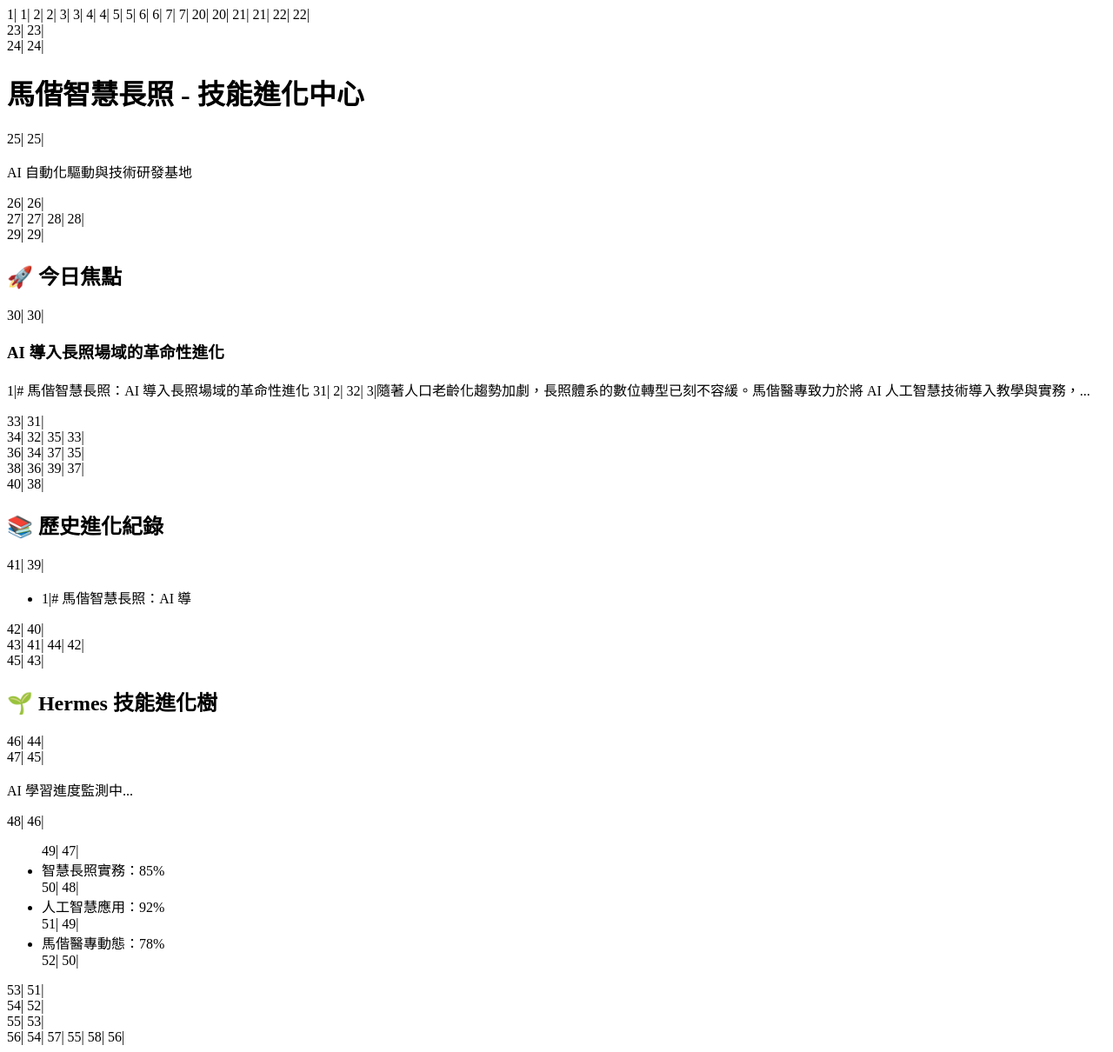
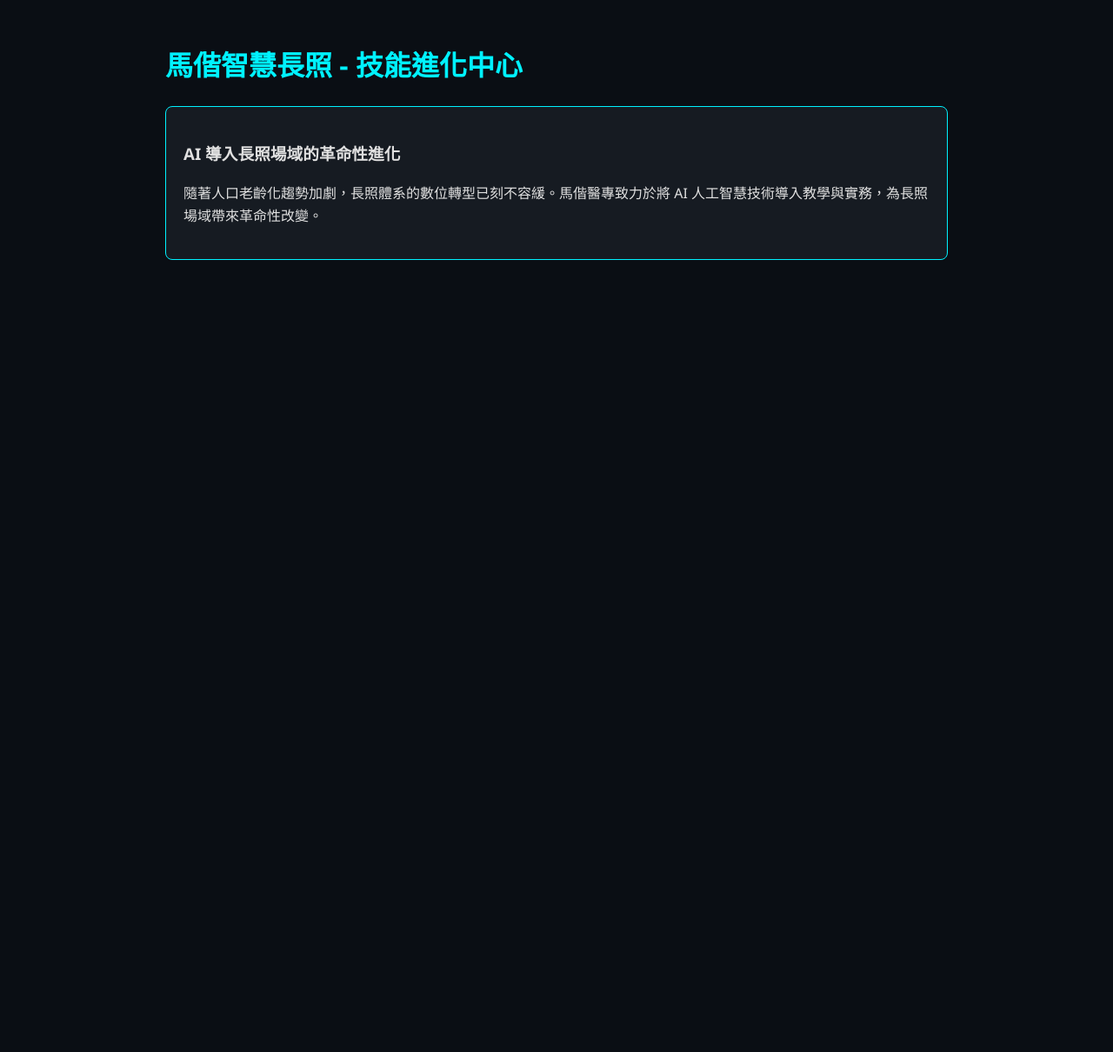
Before and after one commit to openclaw19830331-tw/mackay-smart-care, a plain HTML site: page index.html in a window 1280 px wide. Shown: the whole page at 87% size. After the commit the page ends 800 px from the top, so only its background shows below. Drawn offline with Linux system fonts and the light colour scheme.

Commit message:
Fix: Clean up corrupted HTML file

```diff
--- a/index.html
+++ b/index.html
@@ -1,58 +1,23 @@
-     1|     1|<!DOCTYPE html>
-     2|     2|<html lang="zh-Hant">
-     3|     3|<head>
-     4|     4|    <meta charset="UTF-8">
-     5|     5|    <meta name="viewport" content="width=device-width, initial-scale=1.0">
-     6|     6|    <title>馬偕智慧長照 - 技能進化中心</title>
-     7|     7|    <style>
-     8|     8|        body { background: #0a0e14; color: #e0e0e0; font-family: 'Segoe UI', sans-serif; line-height: 1.6; padding: 20px; }
-     9|     9|        .container { max-width: 900px; margin: auto; }
-    10|    10|        header { border-bottom: 2px solid #00f2ff; padding-bottom: 20px; margin-bottom: 30px; }
-    11|    11|        h1 { color: #00f2ff; margin: 0; }
-    12|    12|        .hero { border: 1px solid #00f2ff; padding: 20px; border-radius: 8px; background: #161b22; }
-    13|    13|        .posts-grid { display: grid; grid-template-columns: repeat(auto-fit, minmax(280px, 1fr)); gap: 20px; margin: 30px 0; }
-    14|    14|        .post-card { background: #1c222d; padding: 15px; border-radius: 8px; border-left: 4px solid #00f2ff; }
-    15|    15|        .archive { margin-top: 50px; }
-    16|    16|        details { background: #161b22; padding: 10px; border-radius: 5px; margin-bottom: 10px; }
-    17|    17|        summary { cursor: pointer; font-weight: bold; color: #00f2ff; }
-    18|    18|        .skill-tree { margin-top: 50px; padding: 20px; background: #0d1117; border: 1px solid #30363d; border-radius: 8px; }
-    19|    19|    </style>
-    20|    20|</head>
-    21|    21|<body>
-    22|    22|    <div class="container">
-    23|    23|        <header>
-    24|    24|            <h1>馬偕智慧長照 - 技能進化中心</h1>
-    25|    25|            <p>AI 自動化驅動與技術研發基地</p>
-    26|    26|        </header>
-    27|    27|
-    28|    28|        <section class="hero" id="top-post">
-    29|    29|            <h2>🚀 今日焦點</h2>
-    30|    30|            <div class="hero-content"><h3>AI 導入長照場域的革命性進化</h3><p>     1|# 馬偕智慧長照：AI 導入長照場域的革命性進化
-    31|     2|
-    32|     3|隨著人口老齡化趨勢加劇，長照體系的數位轉型已刻不容緩。馬偕醫專致力於將 AI 人工智慧技術導入教學與實務，...</p></div>
-    33|    31|        </section>
-    34|    32|
-    35|    33|        <section class="posts-grid" id="daily-posts">
-    36|    34|            <!-- 每日 3 篇 -->
-    37|    35|        </section>
-    38|    36|
-    39|    37|        <section class="archive">
-    40|    38|            <h2>📚 歷史進化紀錄</h2>
-    41|    39|            <div class="archive-list"><ul><li>     1|# 馬偕智慧長照：AI 導</li></ul></div>
-    42|    40|        </section>
-    43|    41|
-    44|    42|        <section class="skill-tree">
-    45|    43|            <h2>🌱 Hermes 技能進化樹</h2>
-    46|    44|            <div id="skill-tree-content">
-    47|    45|                <p>AI 學習進度監測中...</p>
-    48|    46|                <ul>
-    49|    47|                    <li>智慧長照實務：85%</li>
-    50|    48|                    <li>人工智慧應用：92%</li>
-    51|    49|                    <li>馬偕醫專動態：78%</li>
-    52|    50|                </ul>
-    53|    51|            </div>
-    54|    52|        </section>
-    55|    53|    </div>
-    56|    54|</body>
-    57|    55|</html>
-    58|    56|
+<!DOCTYPE html>
+<html lang="zh-Hant">
+<head>
+    <meta charset="UTF-8">
+    <meta name="viewport" content="width=device-width, initial-scale=1.0">
+    <title>馬偕智慧長照 - 技能進化中心</title>
+    <style>
+        body { background: #0a0e14; color: #e0e0e0; font-family: 'Segoe UI', sans-serif; line-height: 1.6; padding: 20px; }
+        .container { max-width: 900px; margin: auto; }
+        h1 { color: #00f2ff; }
+        .hero { border: 1px solid #00f2ff; padding: 20px; border-radius: 8px; background: #161b22; }
+    </style>
+</head>
+<body>
+    <div class="container">
+        <h1>馬偕智慧長照 - 技能進化中心</h1>
+        <section class="hero">
+            <h3>AI 導入長照場域的革命性進化</h3>
+            <p>隨著人口老齡化趨勢加劇，長照體系的數位轉型已刻不容緩。馬偕醫專致力於將 AI 人工智慧技術導入教學與實務，為長照場域帶來革命性改變。</p>
+        </section>
+    </div>
+</body>
+</html>
```
